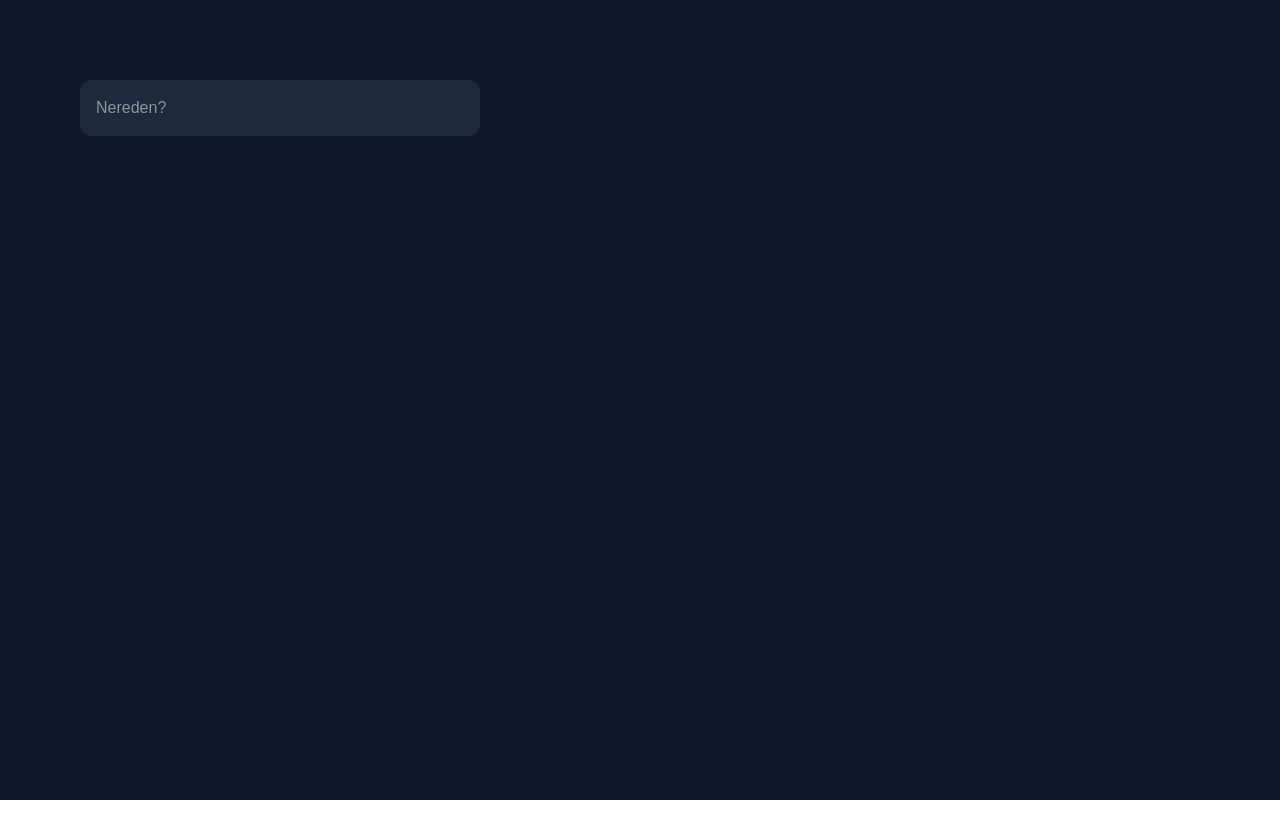
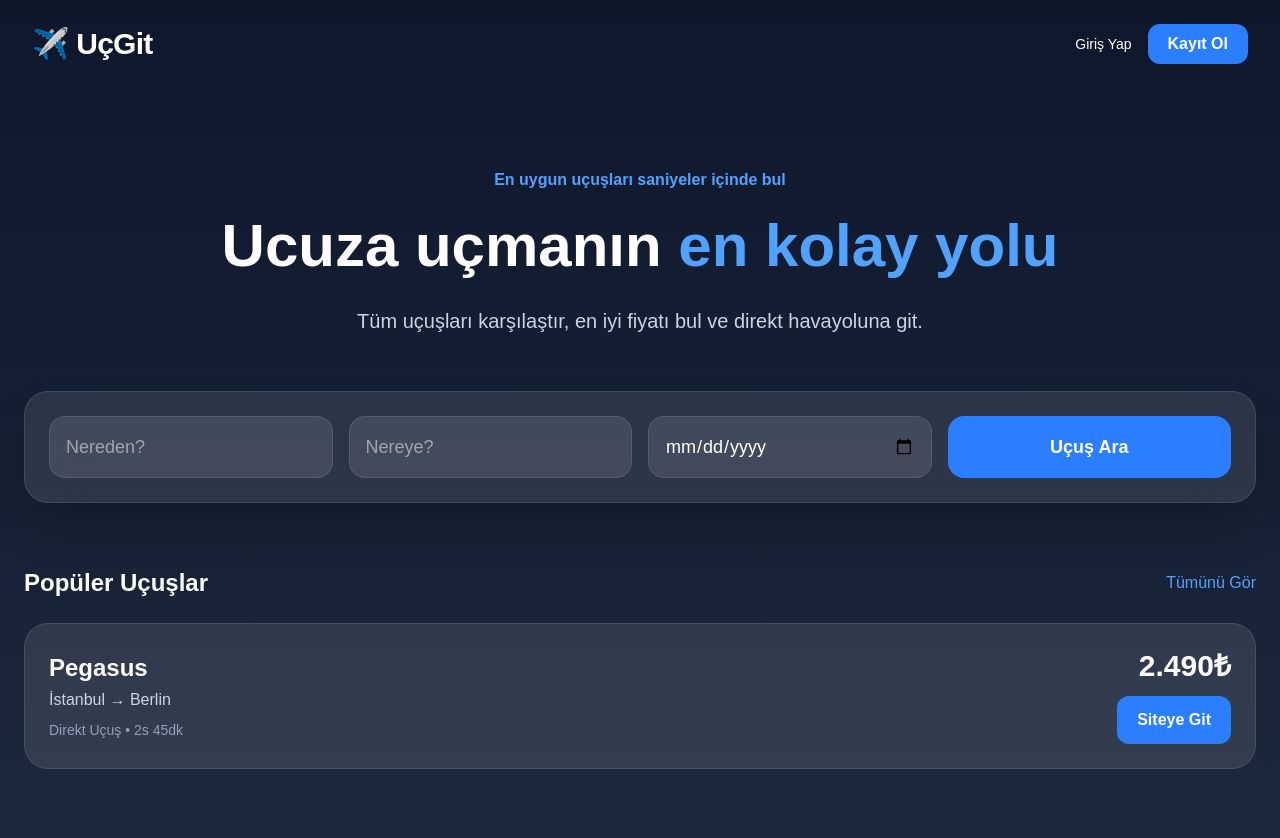
Before and after one commit to melihizzet/flight-platform, a Next.js app: page / in a window 1280 px wide. Shown: the top 838 px of the page. Before the commit the page ends 800 px from the top, so only its background shows below. Built offline with nearby package versions, Linux system fonts and the light colour scheme.

Commit message:
restore ui

```diff
--- a/app/page.tsx
+++ b/app/page.tsx
@@ -2,49 +2,131 @@
 
 import { useState } from "react";
 
-export default function Home() {
 const airports = [
-    "SAW - Sabiha Gokcen",
-    "IST - Istanbul Airport",
-    "AMS - Amsterdam Schiphol",
+  {
+    code: "SAW",
+    name: "Sabiha Gokcen Airport",
+    city: "Istanbul",
+    country: "Turkey",
+  },
+  {
+    code: "IST",
+    name: "Istanbul Airport",
+    city: "Istanbul",
+    country: "Turkey",
+  },
+  {
+    code: "AMS",
+    name: "Amsterdam Schiphol",
+    city: "Amsterdam",
+    country: "Netherlands",
+  },
+  {
+    code: "CDG",
+    name: "Charles de Gaulle",
+    city: "Paris",
+    country: "France",
+  },
 ];
 
-  const [text, setText] = useState("");
-  const [open, setOpen] = useState(false);
+export default function Home() {
+  const [fromAirport, setFromAirport] = useState("");
+  const [showDropdown, setShowDropdown] = useState(false);
 
-  const filtered = airports.filter((airport) =>
-    airport.toLowerCase().includes(text.toLowerCase())
+  const filteredAirports = airports.filter((airport) =>
+    airport.code.toLowerCase().includes(fromAirport.toLowerCase()) ||
+    airport.name.toLowerCase().includes(fromAirport.toLowerCase()) ||
+    airport.city.toLowerCase().includes(fromAirport.toLowerCase())
   );
 
   return (
-    <main className="min-h-screen bg-slate-900 text-white p-20">
+    <main className="min-h-screen bg-gradient-to-b from-slate-900 to-slate-800 text-white">
 
-      <div className="relative w-[400px]">
+      {/* Navbar */}
+      <nav className="flex items-center justify-between px-8 py-6 max-w-7xl mx-auto">
+
+        <h1 className="text-3xl font-bold tracking-tight">
+          ✈️ UçGit
+        </h1>
+
+        <div className="flex items-center gap-4">
+
+          <button className="text-sm hover:text-blue-400 transition">
+            Giriş Yap
+          </button>
+
+          <button className="bg-blue-500 hover:bg-blue-600 transition px-5 py-2 rounded-xl font-semibold">
+            Kayıt Ol
+          </button>
+
+        </div>
+
+      </nav>
+
+      {/* Hero */}
+      <section className="max-w-7xl mx-auto px-6 pt-20 pb-24">
+
+        <div className="text-center">
+
+          <p className="text-blue-400 font-semibold mb-4">
+            En uygun uçuşları saniyeler içinde bul
+          </p>
+
+          <h2 className="text-6xl font-bold leading-tight max-w-4xl mx-auto">
+            Ucuza uçmanın
+            <span className="text-blue-400"> en kolay yolu</span>
+          </h2>
+
+          <p className="text-slate-300 mt-6 text-xl max-w-2xl mx-auto">
+            Tüm uçuşları karşılaştır, en iyi fiyatı bul ve direkt havayoluna git.
+          </p>
+
+        </div>
+
+        {/* Search Box */}
+        <div className="bg-white/10 backdrop-blur-xl border border-white/10 rounded-3xl p-6 mt-14 shadow-2xl overflow-visible">
+
+          <div className="grid md:grid-cols-4 gap-4 relative">
+
+            {/* Nereden */}
+            <div className="relative">
 
               <input
-          value={text}
-          onFocus={() => setOpen(true)}
+                type="text"
+                value={fromAirport}
+                placeholder="Nereden?"
+                onFocus={() => setShowDropdown(true)}
                 onChange={(e) => {
-            setText(e.target.value);
-            setOpen(true);
+                  setFromAirport(e.target.value);
+                  setShowDropdown(true);
                 }}
-          placeholder="Nereden?"
-          className="w-full p-4 rounded-xl bg-slate-800 outline-none"
+                className="bg-white/10 border border-white/10 rounded-2xl p-4 text-lg outline-none w-full"
               />
 
-        {open && (
-          <div className="absolute top-16 left-0 w-full bg-slate-800 rounded-xl overflow-hidden border border-white/10">
+              {showDropdown && fromAirport.length > 0 && (
+                <div className="absolute top-20 left-0 w-full bg-slate-800 border border-white/10 rounded-2xl overflow-hidden z-50">
 
-            {filtered.map((airport) => (
+                  {filteredAirports.map((airport) => (
                     <div
-                key={airport}
+                      key={airport.code}
                       onClick={() => {
-                  setText(airport);
-                  setOpen(false);
+                        setFromAirport(
+                          `${airport.code} - ${airport.name}`
+                        );
+
+                        setShowDropdown(false);
                       }}
-                className="p-4 hover:bg-slate-700 cursor-pointer"
+                      className="p-4 hover:bg-slate-700 cursor-pointer border-b border-white/5"
                     >
-                {airport}
+
+                      <div className="font-semibold">
+                        {airport.code} - {airport.name}
+                      </div>
+
+                      <div className="text-sm text-slate-400">
+                        {airport.city}, {airport.country}
+                      </div>
+
                     </div>
                   ))}
 
@@ -53,6 +135,83 @@ export default function Home() {
 
             </div>
 
+            {/* Nereye */}
+            <input
+              type="text"
+              placeholder="Nereye?"
+              className="bg-white/10 border border-white/10 rounded-2xl p-4 text-lg outline-none"
+            />
+
+            {/* Tarih */}
+            <input
+              type="date"
+              className="bg-white/10 border border-white/10 rounded-2xl p-4 text-lg outline-none"
+            />
+
+            {/* Buton */}
+            <button className="bg-blue-500 hover:bg-blue-600 transition rounded-2xl p-4 text-lg font-bold">
+              Uçuş Ara
+            </button>
+
+          </div>
+
+        </div>
+
+        {/* Popular Flights */}
+        <div className="mt-16">
+
+          <div className="flex items-center justify-between mb-6">
+
+            <h3 className="text-2xl font-bold">
+              Popüler Uçuşlar
+            </h3>
+
+            <button className="text-blue-400 hover:text-blue-300">
+              Tümünü Gör
+            </button>
+
+          </div>
+
+          <div className="space-y-4">
+
+            <div className="bg-white/10 border border-white/10 rounded-3xl p-6 flex items-center justify-between hover:bg-white/15 transition">
+
+              <div>
+
+                <h4 className="text-2xl font-bold">
+                  Pegasus
+                </h4>
+
+                <p className="text-slate-300 mt-1">
+                  İstanbul → Berlin
+                </p>
+
+                <p className="text-sm text-slate-400 mt-2">
+                  Direkt Uçuş • 2s 45dk
+                </p>
+
+              </div>
+
+              <div className="text-right">
+
+                <p className="text-3xl font-bold">
+                  2.490₺
+                </p>
+
+                <button className="bg-blue-500 hover:bg-blue-600 transition px-5 py-3 rounded-xl mt-3 font-semibold">
+                  Siteye Git
+                </button>
+
+              </div>
+
+            </div>
+
+          </div>
+
+        </div>
+
+      </section>
+
     </main>
   );
 }
```
Lines whose indentation alone changed are shown as unchanged.
